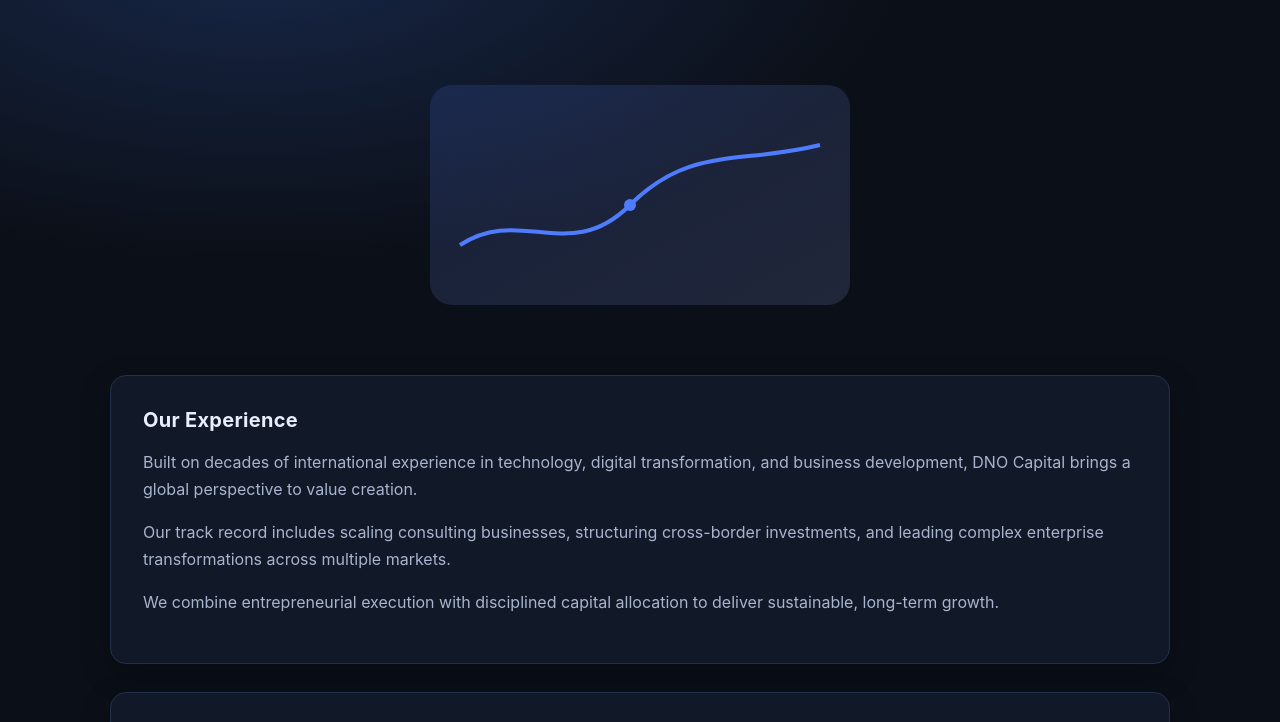
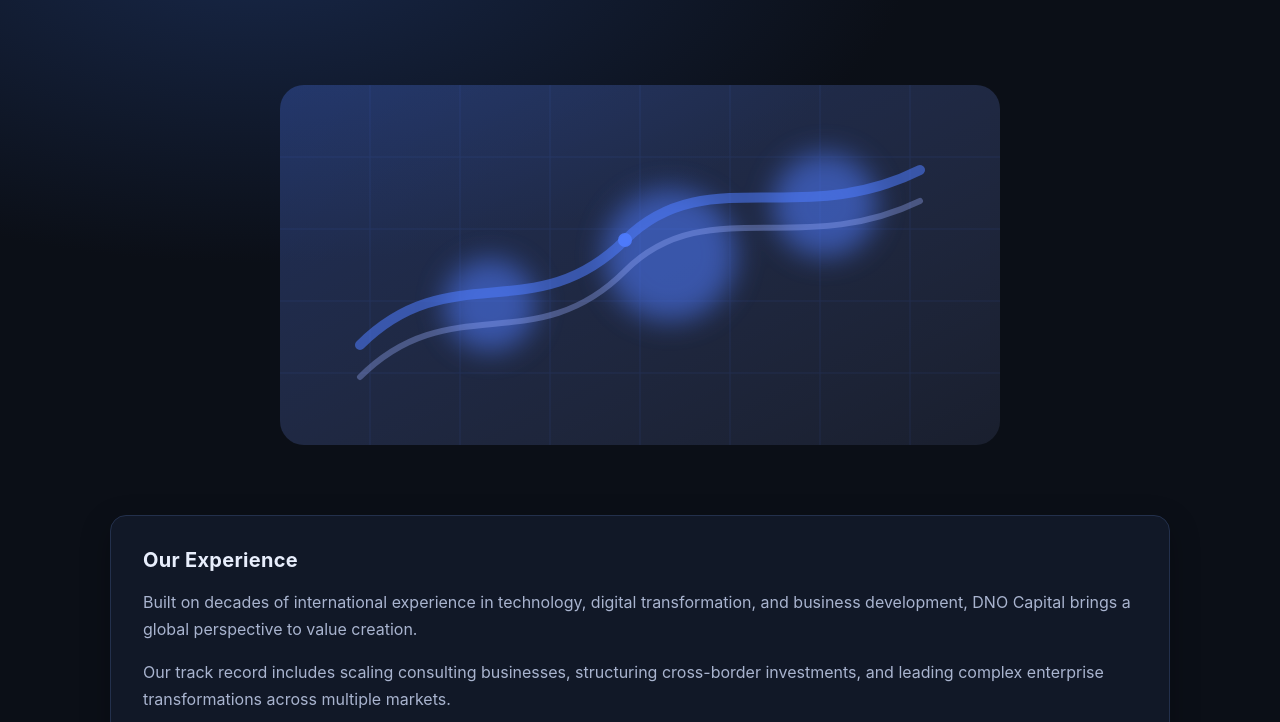
Before and after one commit to fdno/dno-capital, a plain HTML site: page index.html in a window 1280 px wide. Shown: the part 67-789 px from the top of the page. Drawn offline with Linux system fonts and the light colour scheme.

Commit message:
Upldate logo et hero

```diff
--- a/index.html
+++ b/index.html
@@ -135,19 +135,43 @@
 
   <!-- Abstract investment-inspired visual -->
   <div class="hero">
-    <svg width="420" height="220" viewBox="0 0 420 220" aria-hidden="true">
-      <defs>
-        <linearGradient id="g" x1="0" y1="0" x2="1" y2="1">
-          <stop offset="0%" stop-color="#4f7cff"/>
-          <stop offset="100%" stop-color="#9aaeff"/>
-        </linearGradient>
-      </defs>
-      <rect x="0" y="0" width="420" height="220" rx="22" fill="url(#g)" opacity="0.15"/>
-      <path d="M30 160 C90 120, 140 180, 200 120 S310 80, 390 60"
-            stroke="#4f7cff" stroke-width="4" fill="none"/>
-      <circle cx="200" cy="120" r="6" fill="#4f7cff"/>
-    </svg>
-  </div>
+  <svg width="720" height="360" viewBox="0 0 720 360" aria-hidden="true">
+    <defs>
+      <linearGradient id="g2" x1="0" y1="0" x2="1" y2="1">
+        <stop offset="0%" stop-color="#4f7cff" stop-opacity="0.28"/>
+        <stop offset="100%" stop-color="#9aaeff" stop-opacity="0.10"/>
+      </linearGradient>
+      <filter id="soft" x="-20%" y="-20%" width="140%" height="140%">
+        <feGaussianBlur stdDeviation="14" />
+      </filter>
+    </defs>
+
+    <!-- Card -->
+    <rect x="0" y="0" width="720" height="360" rx="24" fill="url(#g2)"/>
+
+    <!-- Subtle grid -->
+    <g opacity="0.10" stroke="#4f7cff">
+      <path d="M0 72 H720 M0 144 H720 M0 216 H720 M0 288 H720" />
+      <path d="M90 0 V360 M180 0 V360 M270 0 V360 M360 0 V360 M450 0 V360 M540 0 V360 M630 0 V360" />
+    </g>
+
+    <!-- Stability “nodes” -->
+    <g filter="url(#soft)" opacity="0.55" fill="#4f7cff">
+      <circle cx="210" cy="220" r="46"></circle>
+      <circle cx="390" cy="170" r="66"></circle>
+      <circle cx="545" cy="120" r="52"></circle>
+    </g>
+
+    <!-- Growth ribbons -->
+    <path d="M80 260 C170 170, 255 245, 345 155 C425 75, 520 145, 640 85"
+          stroke="#4f7cff" stroke-width="10" fill="none" stroke-linecap="round" opacity="0.55"/>
+    <path d="M80 292 C170 202, 255 276, 345 186 C425 106, 520 174, 640 116"
+          stroke="#9aaeff" stroke-width="6" fill="none" stroke-linecap="round" opacity="0.35"/>
+
+    <!-- Accent point -->
+    <circle cx="345" cy="155" r="7" fill="#4f7cff" opacity="0.9"/>
+  </svg>
+</div>
 
   <section>
     <h2>Our Experience</h2>
```
